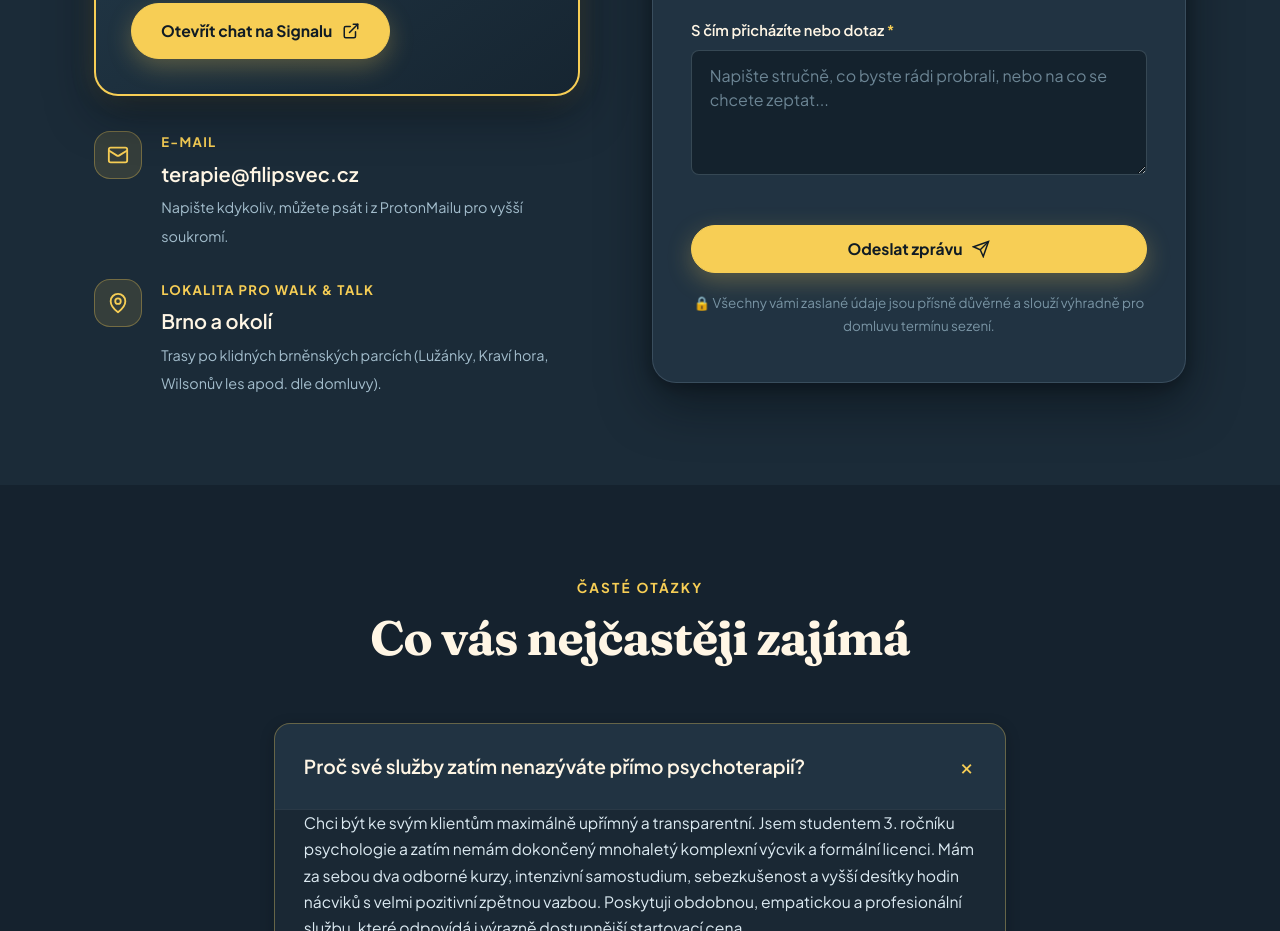
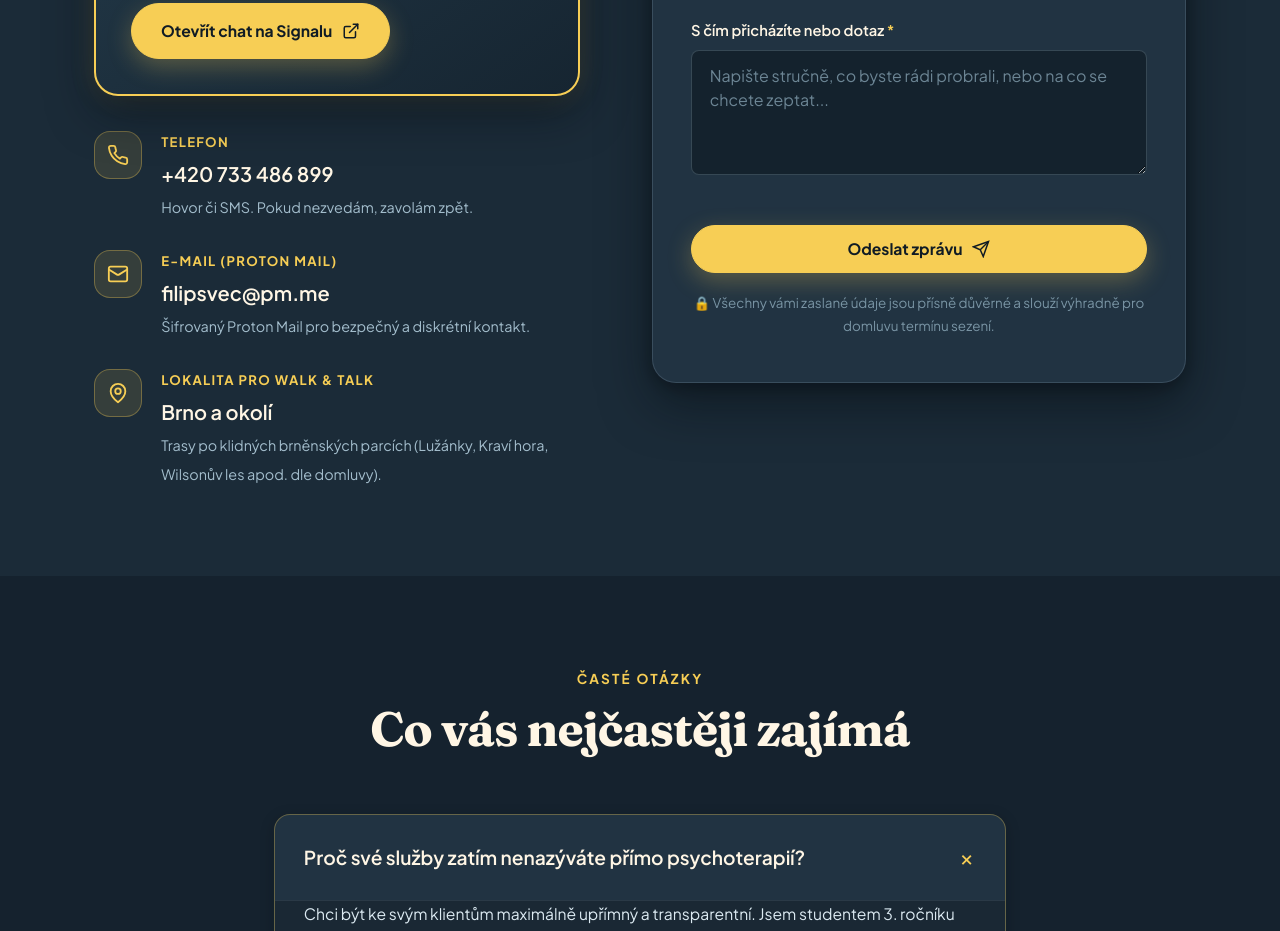
Before and after one commit to Swagmankuncice/terapie-web, a website: page index.html in a window 1280 px wide. Shown: the part 7002-7933 px from the top of the page. Drawn offline with Linux system fonts and the light colour scheme.

Commit message:
feat: update phone number to 733 486 899 and email to filipsvec@pm.me

```diff
--- a/index.html
+++ b/index.html
@@ -437,14 +437,27 @@
               <div class="contact-method-item">
                 <span class="contact-icon" aria-hidden="true">
                   <svg width="22" height="22" viewBox="0 0 24 24" fill="none" stroke="currentColor" stroke-width="2">
+                    <path d="M22 16.92v3a2 2 0 0 1-2.18 2 19.79 19.79 0 0 1-8.63-3.07 19.5 19.5 0 0 1-6-6 19.79 19.79 0 0 1-3.07-8.67A2 2 0 0 1 4.11 2h3a2 2 0 0 1 2 1.72 12.84 12.84 0 0 0 .7 2.81 2 2 0 0 1-.45 2.11L8.09 9.91a16 16 0 0 0 6 6l1.27-1.27a2 2 0 0 1 2.11-.45 12.84 12.84 0 0 0 2.81.7A2 2 0 0 1 22 16.92z"/>
+                  </svg>
+                </span>
+                <div>
+                  <span class="method-label">Telefon</span>
+                  <a href="tel:+420733486899" class="method-value">+420 733 486 899</a>
+                  <span class="method-note">Hovor či SMS. Pokud nezvedám, zavolám zpět.</span>
+                </div>
+              </div>
+
+              <div class="contact-method-item">
+                <span class="contact-icon" aria-hidden="true">
+                  <svg width="22" height="22" viewBox="0 0 24 24" fill="none" stroke="currentColor" stroke-width="2">
                     <rect width="20" height="16" x="2" y="4" rx="2"/>
                     <path d="m22 7-8.97 5.7a1.94 1.94 0 0 1-2.06 0L2 7"/>
                   </svg>
                 </span>
                 <div>
-                  <span class="method-label">E-mail</span>
-                  <a href="mailto:terapie@filipsvec.cz" class="method-value">terapie@filipsvec.cz</a>
-                  <span class="method-note">Napište kdykoliv, můžete psát i z ProtonMailu pro vyšší soukromí.</span>
+                  <span class="method-label">E-mail (Proton Mail)</span>
+                  <a href="mailto:filipsvec@pm.me" class="method-value">filipsvec@pm.me</a>
+                  <span class="method-note">Šifrovaný Proton Mail pro bezpečný a diskrétní kontakt.</span>
                 </div>
               </div>
 
--- a/script.js
+++ b/script.js
@@ -151,7 +151,7 @@ document.addEventListener('DOMContentLoaded', () => {
           Vaši poptávku jsem v pořádku přijal. Ozvu se vám na uvedený kontakt co nejdříve.<br>
           <small style="display:block;margin-top:8px;opacity:0.9;">
             Zprávu můžete odeslat také přímo přes svůj e-mail:
-            <a href="mailto:terapie@filipsvec.cz?subject=${encodeURIComponent('Poptávka sezení - ' + clientName)}&body=${encodeURIComponent(
+            <a href="mailto:filipsvec@pm.me?subject=${encodeURIComponent('Poptávka sezení - ' + clientName)}&body=${encodeURIComponent(
               `Jméno/Nick: ${clientName}\nKontakt: ${clientContact}\nSlužba: ${sessionType}\n\nZpráva:\n${clientMsg}`
             )}" style="text-decoration:underline;color:inherit;font-weight:600;">Otevřít e-mailového klienta</a>
             nebo mi rovnou napište na <a href="https://signal.me/#eu/hHbyh5yqJ-Pta3bUNkFNlMdcJDglwyU4LbDr_F6H8r4LpPLilYRBG51sU9q7CXVd" target="_blank" rel="noopener noreferrer" style="text-decoration:underline;color:inherit;font-weight:700;">Signal</a>.
```
Also changed, not shown: README.md.
